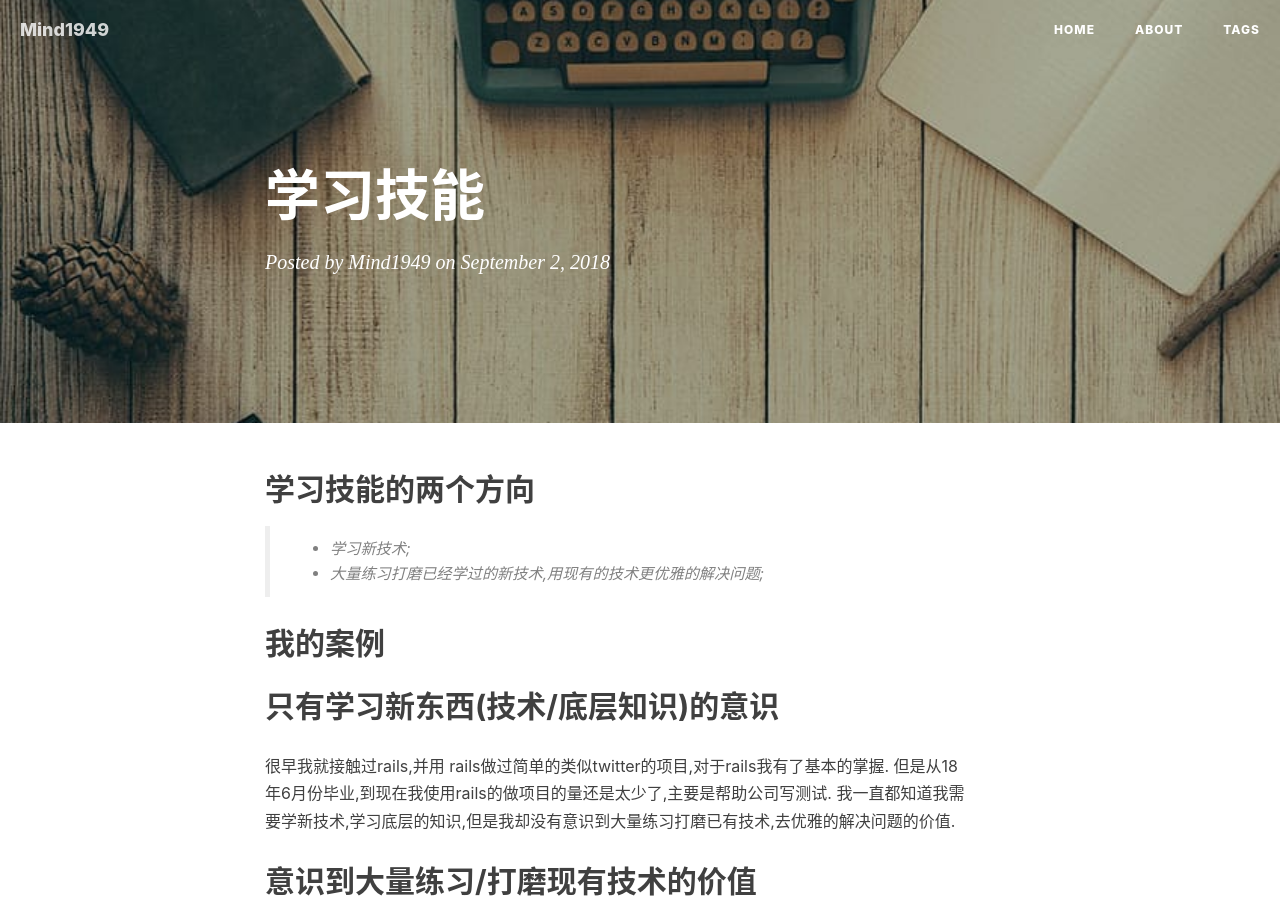
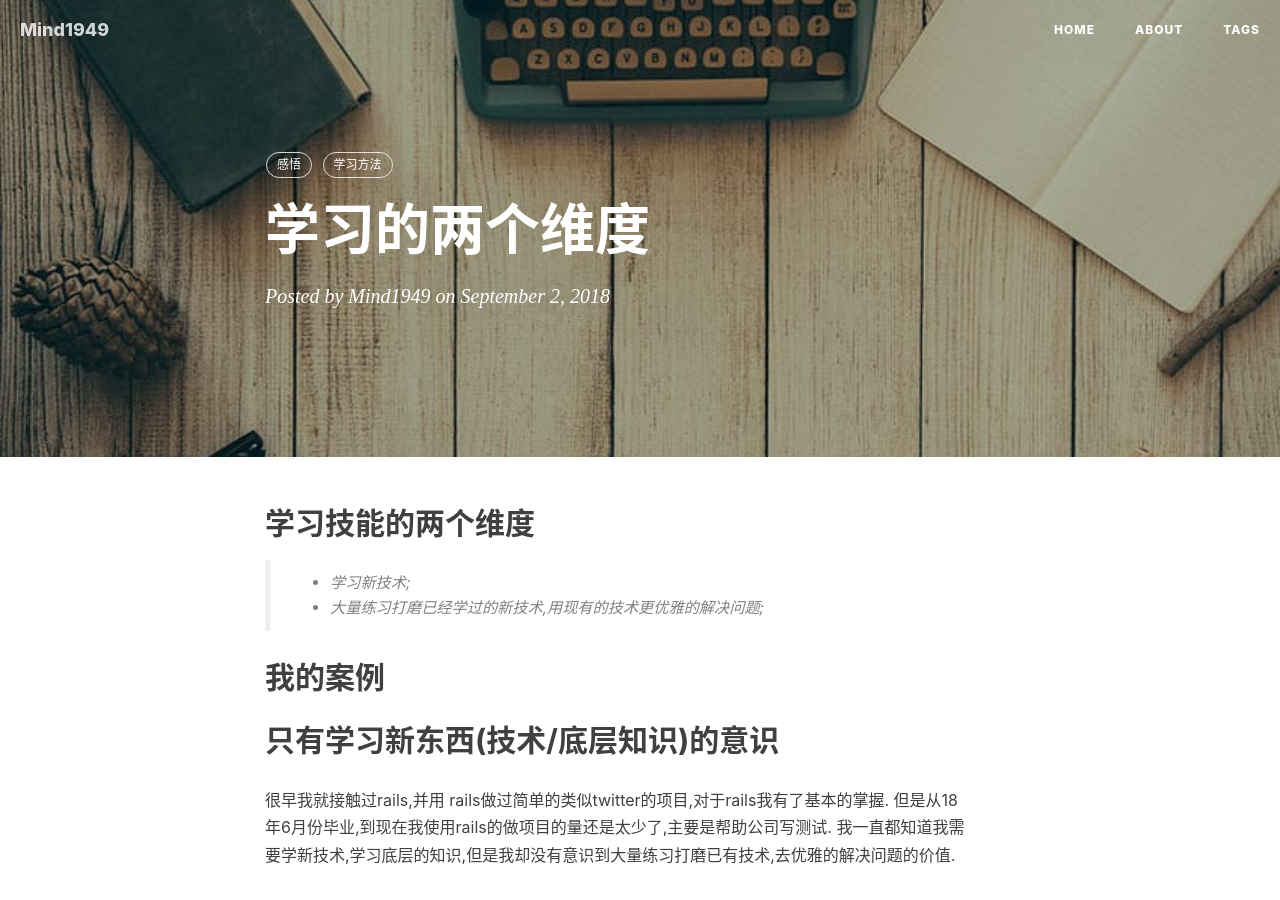
Before and after one commit to SCH94/mind1949.github.io, a Jekyll site: the page built from _posts/18-9-2-学习的两个维度.md, in a window 1280 px wide and 900 px high. Built offline with Jekyll 4.4.1, drawn with Linux system fonts in a browser that asks for light colours; nearby versions of some CDN libraries; our own code applies the rules of GitHub Pages for plain Markdown files; comment, search, counter and statistics services are not loaded.

Commit message:
Update and rename 18-9-2-学习技能.md to 18-9-2-学习的两个维度.md

```diff
--- a/_posts/18-9-2-学习技能.md
+++ b/_posts/18-9-2-学习的两个维度.md
@@ -1,4 +1,13 @@
-## 学习技能的两个方向
+---
+layout: post
+title: "学习的两个维度"
+date: 2018-9-2
+tags:
+   感悟
+   学习方法
+---
+
+## 学习技能的两个维度
 > * 学习新技术;
 > * 大量练习打磨已经学过的新技术,用现有的技术更优雅的解决问题;
 
```
